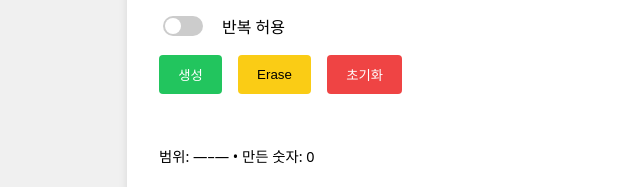
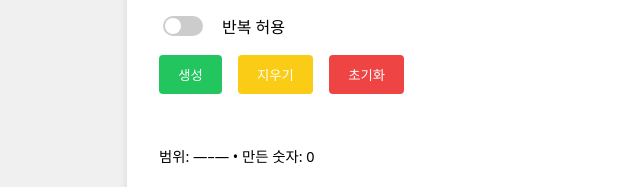
Before and after one commit to singaseongj/singaseong_numbers, a website: page index.html in a window 1280 px wide. Shown: the part 346-533 px from the top of the page, 213-853 px from the left. Drawn offline with Linux system fonts and the light colour scheme.

Commit message:
Translate erase button

```diff
--- a/app.js
+++ b/app.js
@@ -27,6 +27,7 @@
       allowRepeats: 'Allow repeats',
       generate: 'Generate',
       reset: 'Reset',
+      erase: 'Erase',
       range: 'Range',
       generated: 'Generated',
       history: 'History',
@@ -42,6 +43,7 @@
       allowRepeats: '반복 허용',
       generate: '생성',
       reset: '초기화',
+      erase: '지우기',
       range: '범위',
       generated: '만든 숫자',
       history: '히스토리',
@@ -187,6 +189,7 @@
     repeatText.textContent = t.allowRepeats;
     generateBtn.textContent = t.generate;
     resetBtn.textContent = t.reset;
+    eraseBtn.textContent = t.erase;
     historyHeading.textContent = t.history;
     copyBtn.setAttribute('aria-label', t.copy);
     if (copyTooltip.textContent) copyTooltip.textContent = t.copied;
--- a/index.html
+++ b/index.html
@@ -35,7 +35,7 @@
       </div>
       <div class="buttons">
         <button id="generate">생성</button>
-        <button id="erase" type="button">Erase</button>
+        <button id="erase" type="button">지우기</button>
         <button id="reset" type="reset">초기화</button>
       </div>
     </section>
--- a/styles.css
+++ b/styles.css
@@ -134,7 +134,7 @@ button:active {
 
 #erase {
   background: #facc15;
-  color: #000;
+  color: #fff;
 }
 
 #erase:hover {
```
